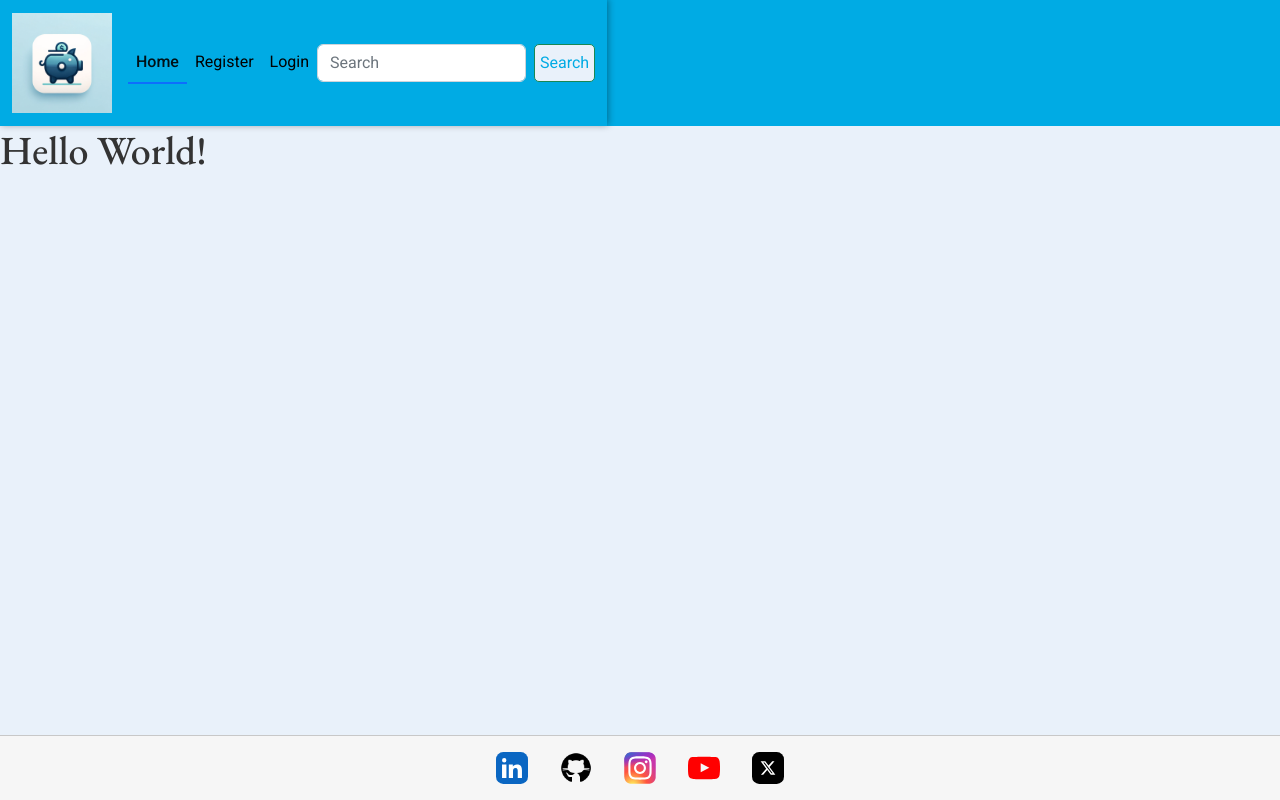
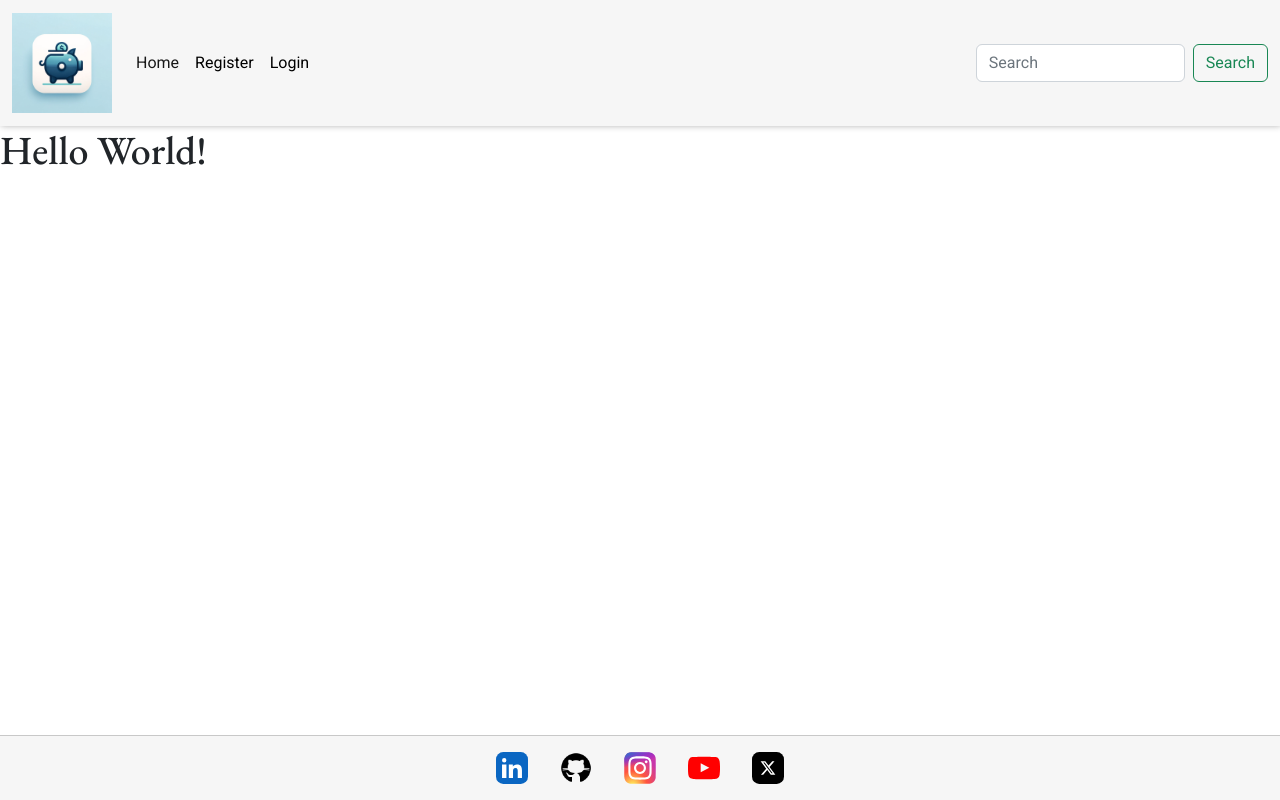
Before and after one commit to CamCove-Crichton/cash_symphony, a Django app: page /budget/ in a window 1280 px wide. Run offline with Django 5.2, Linux system fonts and the light colour scheme; parts of the project's set-up code (start-up, migrations or seed data) failed here and were passed over; some libraries are stand-ins or nearby versions.

Commit message:
Change background color

```diff
--- a/landing.html
+++ b/landing.html
@@ -9,12 +9,12 @@
     <meta name="keywords" content="budget, calculator, finance, Cash Symphony" />
 
     <link rel="stylesheet" href="https://unpkg.com/tailwindcss@2.2.19/dist/tailwind.min.css"/>
+    <!--Replace with your tailwind.css once created-->
     <link href="https://unpkg.com/@tailwindcss/custom-forms/dist/custom-forms.min.css" rel="stylesheet" />
 <link rel="stylesheet" href="static/css/base.css">
-
   </head>
 
-  <body class="leading-normal tracking-normal transition-colors text-gray-800 m-6">
+  <body class="leading-normal tracking-normal text-gray-800 m-6">
     <div class="h-full">
       <!--Nav-->
       <div class="w-full container mx-auto">
@@ -64,7 +64,7 @@
 
         <!--Right Col-->
         <div class="w-full xl:w-3/5 p-12 overflow-hidden">
-          <img class="mx-auto w-full md:w-4/5 transform -rotate-6 transition hover:scale-105 duration-700 ease-in-out hover:rotate-6" src="static/images/budget2.jpg" alt="Budget Calculator" />
+          <img class="mx-auto w-full md:w-4/5 transform -rotate-6 transition hover:scale-105 duration-700 ease-in-out hover:rotate-6" src="static/images/budget3.jpg" alt="Budget Calculator" />
         </div>
 
         <div class="mx-auto md:pt-16">
--- a/static/css/base.css
+++ b/static/css/base.css
@@ -1,8 +1,6 @@
 @import url('https://fonts.googleapis.com/css2?family=EB+Garamond:wght@400;500;600&family=Roboto:wght@400;500&display=swap');
 
-body {
-    background-color: #417690;
-}
+
 :root {
     /** Fonts */
     --title: 'EB Garamond', serif;
@@ -21,7 +19,7 @@ body {
     --border: 1px solid #00000030;
 }
 
-*html, body {
+html, body {
     height: 100%;
 }
 
@@ -29,6 +27,7 @@ body {
     display: flex;
     flex-direction: column;
     font-family: var(--main-font);
+    background-color: #417690;
 }
 
 h1, h2, h3, h4, h5, h6 {
@@ -37,6 +36,7 @@ h1, h2, h3, h4, h5, h6 {
 
 main {
     flex: 1 0 auto;
+    background-color: var(--white);
 }
 
 /* Footer */
@@ -57,7 +57,7 @@ footer {
 
 /* Header */
 .navbar {
-    background-color: #00ABE4;
+    background-color: var(--off-white);
     box-shadow: var(--smal-box-shadow);
 }
 
@@ -73,7 +73,7 @@ img.logo {
 
 /* ----- */
 
-.active {
+/* .active {
     border-bottom: 2px solid var(--blue);
     font-weight: 500;
 }
@@ -90,12 +90,14 @@ body {
     flex-direction: column;
     height: calc(100vh - 60px);
     justify-content: center;
-    overflow-x: hidden;
-}
+    overflow-x: hidden; /* Hide horizontal scrollbar on smaller screens
+}*/
 
-header {
+/* header {
     display: flex;
     justify-content: space-between;
+    padding: 10px;
+    height: 60px;
     background-color: #00ABE4;
     color: white;
 }
@@ -118,23 +120,52 @@ a {
     justify-content: center;
 }
 
-.btn {
+.form-container {
+    display: none;
+    width: 100%;
+    background: linear-gradient(#212121, #212121) padding-box,
+        linear-gradient(145deg, transparent 35%, #e81cff, #40c9ff) border-box;
+    border: 2px solid transparent;
+    padding: 32px 24px;
+    font-size: 14px;
+    font-family: inherit;
+    color: white;
+    gap: 20px;
+    box-sizing: border-box;
+    border-radius: 16px;
+    background-size: 200% 100%;
+    animation: gradient 5s ease infinite;
+    position: fixed;
+    top: 50%;
+    left: 50%;
+    transform: translate(-50%, -50%);
+}
+
+button {
     background-color: #E9F1FA;
     color: #00ABE4;
     margin: 0;
-    padding: 5px;
+    padding: 0;
     border-radius: 5px;
 }
 
-.btn:hover {
+button:hover {
     background-color: #4c4d4f;
+}
+
+#center-button {
+    display: flex;
+    justify-content: center;
+    align-items: center;
+    width: 100%;
+    height: 100%;
 }
 
 h2, p {
     text-align: center;
     margin-left: 10%;
     margin-right: 10%;
-}
+}  */
 
 @media screen and (min-width: 768px) {
     .container {
@@ -167,6 +198,13 @@ h2, p {
         width: 100%;
     }
 
+    .form-container {
+        position: relative;
+        top: 50%;
+        left: 50%;
+        transform: translate(-50%, -50%);
+        max-width: 70%; /* Adjust the width as needed */
+    }
 }
 
 @media screen and (min-width:40em){
```
